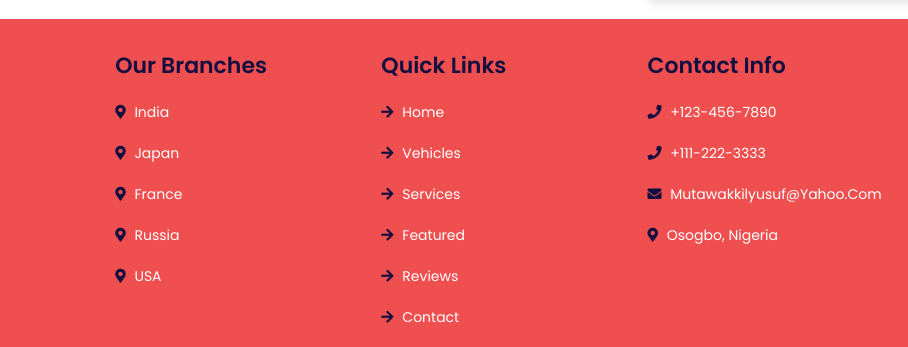
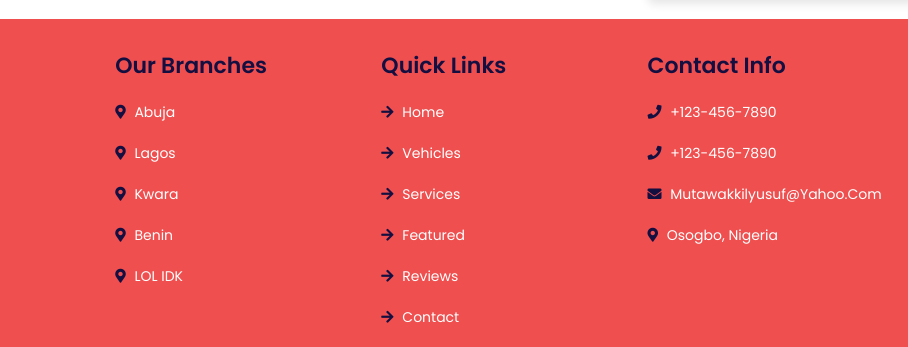
Before and after one commit to YukiShinra/Car-service-page, a plain HTML site: page index.html in a window 1280 px wide. Shown: the part 4425-4772 px from the top of the page, 0-908 px from the left. Drawn offline with nearby package versions, Linux system fonts and the light colour scheme.

Commit message:
Update index.html

```diff
--- a/index.html
+++ b/index.html
@@ -567,11 +567,11 @@
 
         <div class="box">
             <h3>our branches</h3>
-            <a href="#"> <i class="fas fa-map-marker-alt"></i> india </a>
-            <a href="#"> <i class="fas fa-map-marker-alt"></i> japan </a>
-            <a href="#"> <i class="fas fa-map-marker-alt"></i> france </a>
-            <a href="#"> <i class="fas fa-map-marker-alt"></i> russia </a>
-            <a href="#"> <i class="fas fa-map-marker-alt"></i> USA </a>
+            <a href="#"> <i class="fas fa-map-marker-alt"></i> Abuja </a>
+            <a href="#"> <i class="fas fa-map-marker-alt"></i> Lagos </a>
+            <a href="#"> <i class="fas fa-map-marker-alt"></i> Kwara </a>
+            <a href="#"> <i class="fas fa-map-marker-alt"></i> Benin </a>
+            <a href="#"> <i class="fas fa-map-marker-alt"></i> LOL IDK </a>
         </div>
 
         <div class="box">
@@ -587,7 +587,7 @@
         <div class="box">
             <h3>contact info</h3>
             <a href="#"> <i class="fas fa-phone"></i> +123-456-7890 </a>
-            <a href="#"> <i class="fas fa-phone"></i> +111-222-3333 </a>
+            <a href="#"> <i class="fas fa-phone"></i> +123-456-7890 </a>
             <a href="#"> <i class="fas fa-envelope"></i> mutawakkilyusuf@yahoo.com </a>
             <a href="#"> <i class="fas fa-map-marker-alt"></i> Osogbo, Nigeria </a>
         </div>
```
